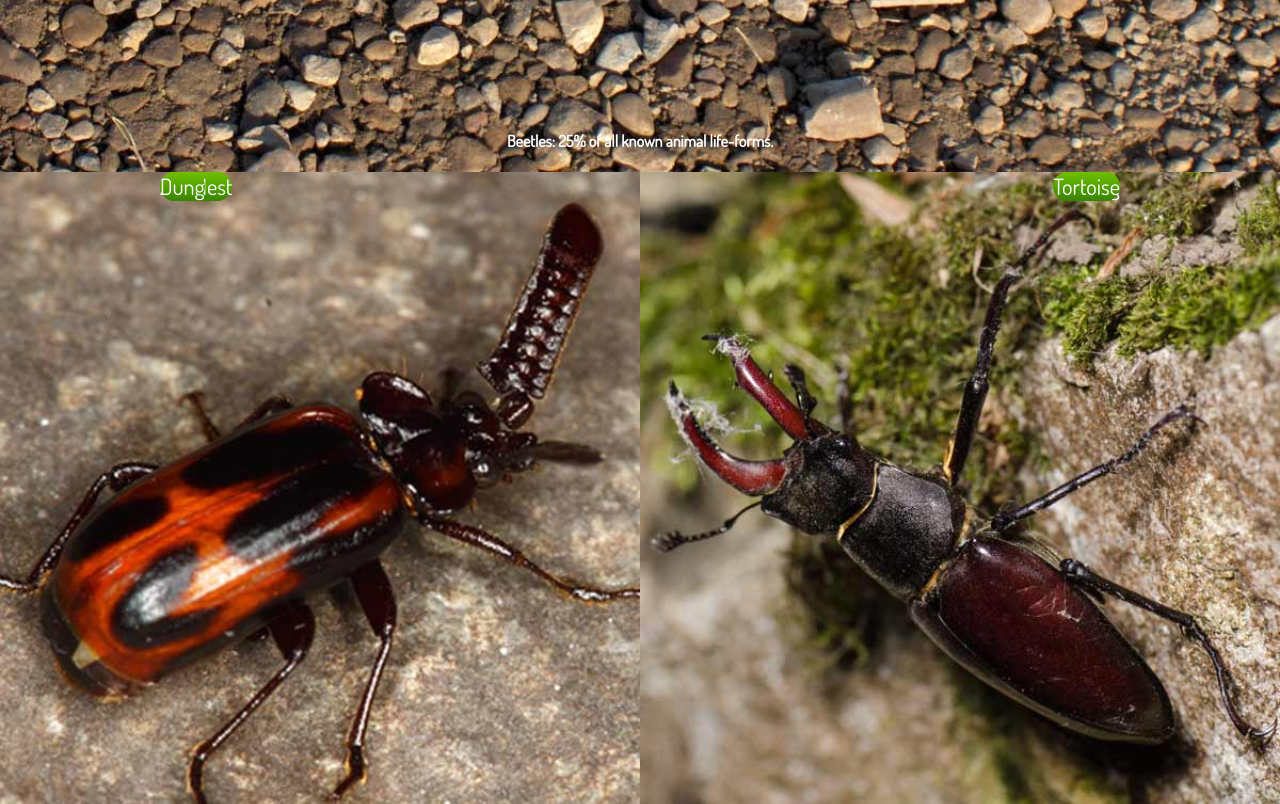
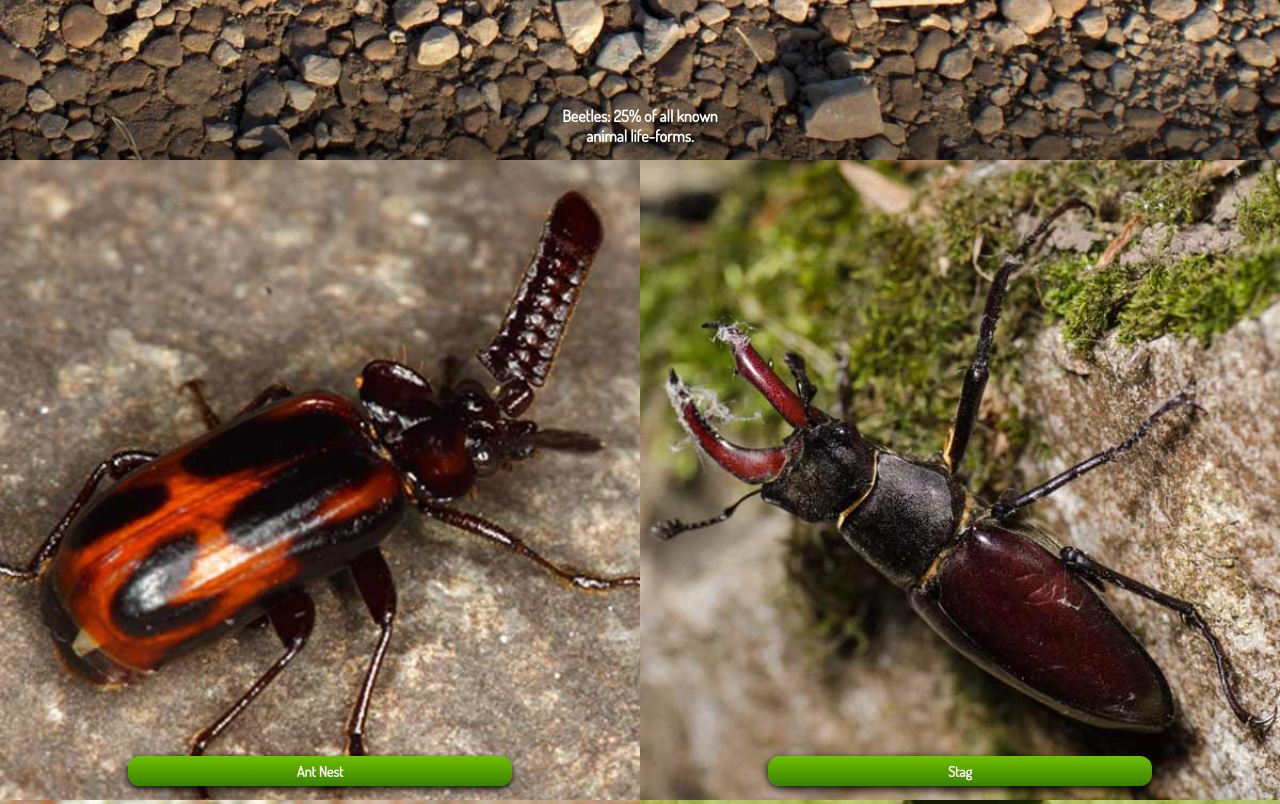
Before and after one commit to hldouglas/dsn1674-assignment-7, a plain HTML site: page index.html in a window 1280 px wide. Shown: the part 720-1524 px from the top of the page. Drawn offline with Linux system fonts and the light colour scheme.

Commit message:
Fixed button positioning

```diff
--- a/css/main.css
+++ b/css/main.css
@@ -9,11 +9,11 @@ html {
 
 body {
   margin: 0;
+  padding: 0;
 }
 
 img {
   width: 100%;
-  display: block;
 }
 
 .masthead {
@@ -28,7 +28,7 @@ img {
 h1 {
   margin: 0;
   font-size: 2em;
-  font-weight: bold;
+  font-weight: 900;
   padding-top: 5px;
   padding-bottom: 10px;
 }
@@ -65,82 +65,76 @@ li:hover {
 .rocks{
 	position: relative;
 	width: 100%;
-  background: linear-gradient(to top, rgba(0, 0, 0, 1),  rgba(0, 0, 0, 0));
 }
 
 .rocks p{
   font-size: 1em;
   font-weight: bold;
 	position: absolute;
-	bottom: 0.3em;
+	bottom: 0em;
 	text-align: center;
 	width: 100%;
 	color: white;
-  padding-left: 75px;
-  padding-right: 75px;
+  padding-bottom: 30px;
+  padding-top: 75px;
+  margin-bottom: 0;
+  background: linear-gradient(to bottom, rgba(0,0,0,0), rgba(0,0,0,0.50));
 }
 
-img {
-  margin: 0;
-  padding: 0;
+figure img {
+  display: block;
+  width: 100%;
 }
 
-.left {
+figure {
+  position: relative;
+  bottom: 1em;
+  box-sizing: border-box;
+  margin: 0;
   width: 50%;
-  padding: 0;
   float: left;
 }
 
-.right {
-  width: 50%;
-  padding: 0;
-  float: right;
+figcaption {
+  display: block;
+  background-color: #388200;
+  border-radius: 12px;
+  font-size: 0.9em;
+  font-weight: 100;
+  text-align: center;
+  margin-left: 20%;
+  color: white;
+  width: 60%;
+  right: 50%;
+  transform: translateX(50%);
+  position: absolute;
+  box-shadow: 0px 3px 10px #000;
+  bottom: 1em;
+  padding: .4em;
+  background: linear-gradient(to bottom, #6fc000, #388200);
 }
 
-.image {
-  margin: 0;
-  padding: 0;
-  position: relative;
+figcaption a {
+  color: white;
+  text-decoration: none;
 }
 
-.btn-left {
-  display: inline-block;
-  position: absolute;
-  padding: 2em, 2em;
-  text-decoration: none;
-  font-size: 1.4em;
-  font-weight: normal;
-  color: #fff;
-  background-color: #6FC000;
-  border-radius: 15px;
-  background-image: linear-gradient(to bottom, #6FC000, #388200);
-  left: 12.5%;
-}
-
-.btn-right {
-  display: inline-block;
-  position: absolute;
-  padding: 2em, 2em;
-  text-decoration: none;
-  font-size: 1.4em;
-  font-weight: normal;
-  color: #fff;
-  background-color: #6FC000;
-  border-radius: 15px;
-  background-image: linear-gradient(to bottom, #6FC000, #388200);
-  right: 12.5%;
+figcaption:hover {
+  background-color: #388200;
+  background: linear-gradient(to bottom, #388200, #214d00);
 }
 
 footer {
   background-color: rgba(81, 34, 0, 0.5);
-  clear: both;
+  clear: inherit;
 }
 
 .beetle {
   display: block;
   margin-left: auto;
   margin-right: auto;
-  padding-top: 0.5em;
-  padding-bottom: 0.5em;
+  position: relative;
+  top: -0.5em;
+  bottom: 0.5em;
   width: 20px;
 }
--- a/index.html
+++ b/index.html
@@ -26,22 +26,28 @@
   <main>
     <div class="rocks">
       <img src="images/rocks.jpg" alt="A picture of rocks">
-      <p>Beetles: 25% of all known animal life-forms.</p>
+      <p>Beetles: 25% of all known<br>animal life-forms.</p>
     </div>
 
-    <div class="image">
-      <a id="ant-nest" class="btn-left" href="#">Ant Nest</a>
-      <a id="stag" class="btn-right" href="#">Stag</a>
-      <img class="left" src="images/ant-nest.jpg" alt="A picture of an ant nest beetle">
-      <img class="right" src="images/stag.jpg" alt="A picture of a stag beetle">
-    </div>
+    <figure>
+      <img src="images/ant-nest.jpg" alt="A picture of an ant nest beetle">
+      <figcaption><a id="ant-nest" href="#">Ant Nest</a></figcaption>
+    </figure>
 
-    <div class="image">
-      <a id="dung" class="btn-left" href="#">Dung</a>
-      <a id="tortoise" class="btn-right" href="#">Tortoise</a>
-      <img class="left" src="images/dung.jpg" alt="A picture of a dug beetle">
-      <img class="right" src="images/tortoise.jpg" alt="A picture of a tortoise beetle">
-    </div>
+    <figure>
+      <img src="images/stag.jpg" alt="A picture of a stag beetle">
+      <figcaption><a id="stag" href="#">Stag</a></figcaption>
+    </figure>
+
+    <figure>
+      <img src="images/dung.jpg" alt="A picture of a dung beetle">
+      <figcaption><a id="dung" href="#">Dung</a></figcaption>
+    </figure>
+
+    <figure>
+      <img src="images/tortoise.jpg" alt="A picture of a tortoise beetle">
+      <figcaption><a id="tortoise" href="#">Tortoise</a></figcaption>
+    </figure>
 
   </main>
 
```
